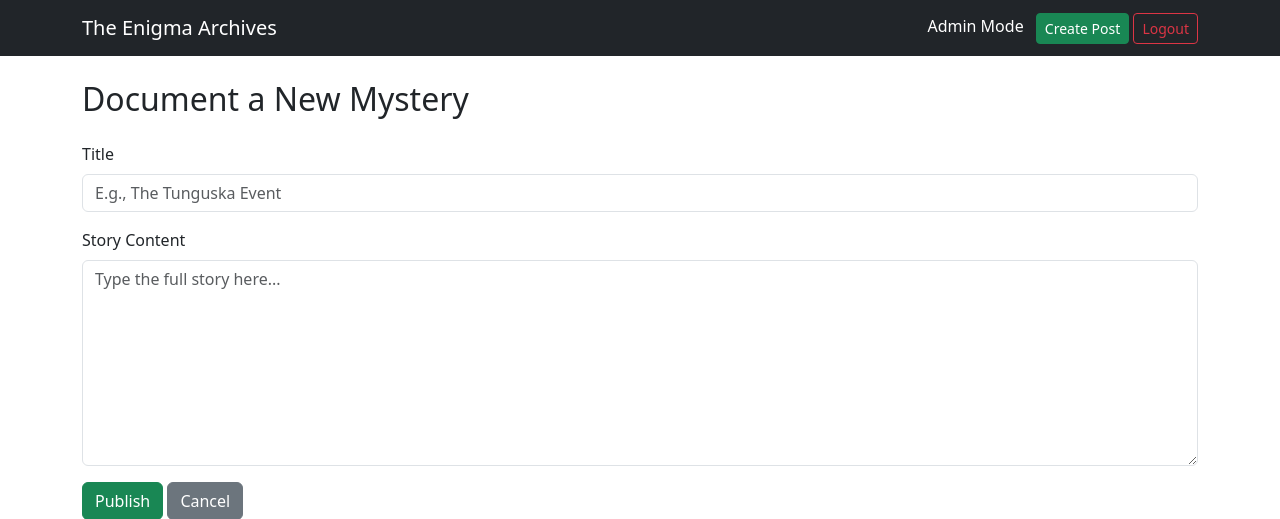
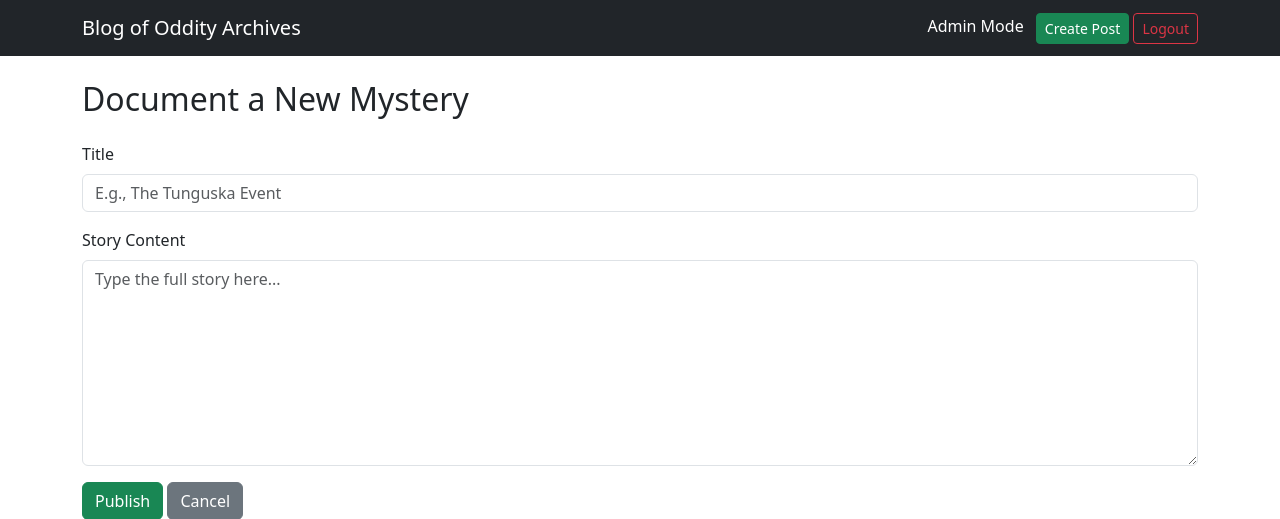
Before and after one commit to 13aakash/BLOG, a Flask app: page /create in a window 1280 px wide. Shown: the top 519 px of the page. Run offline with Flask 3, Linux system fonts and the light colour scheme; the visitor is signed in with stand-in values (Sample User, id 1).

Commit message:
Update base.html

```diff
--- a/templates/base.html
+++ b/templates/base.html
@@ -3,13 +3,13 @@
 <head>
     <meta charset="UTF-8">
     <meta name="viewport" content="width=device-width, initial-scale=1.0">
-    <title>The Enigma Archives</title>
+    <title>AK's Blog</title>
     <link href="https://cdn.jsdelivr.net/npm/bootstrap@5.3.0/dist/css/bootstrap.min.css" rel="stylesheet">
 </head>
 <body>
     <nav class="navbar navbar-dark bg-dark mb-4">
         <div class="container">
-            <a class="navbar-brand" href="/">The Enigma Archives</a>
+            <a class="navbar-brand" href="/">Blog of Oddity Archives</a>
             <div>
                 {% if session.get('user') %}
                     <span class="text-white me-2">Admin Mode</span>
@@ -28,4 +28,5 @@
 
     <script src="https://cdn.jsdelivr.net/npm/bootstrap@5.3.0/dist/js/bootstrap.bundle.min.js"></script>
 </body>
+
 </html>
```
